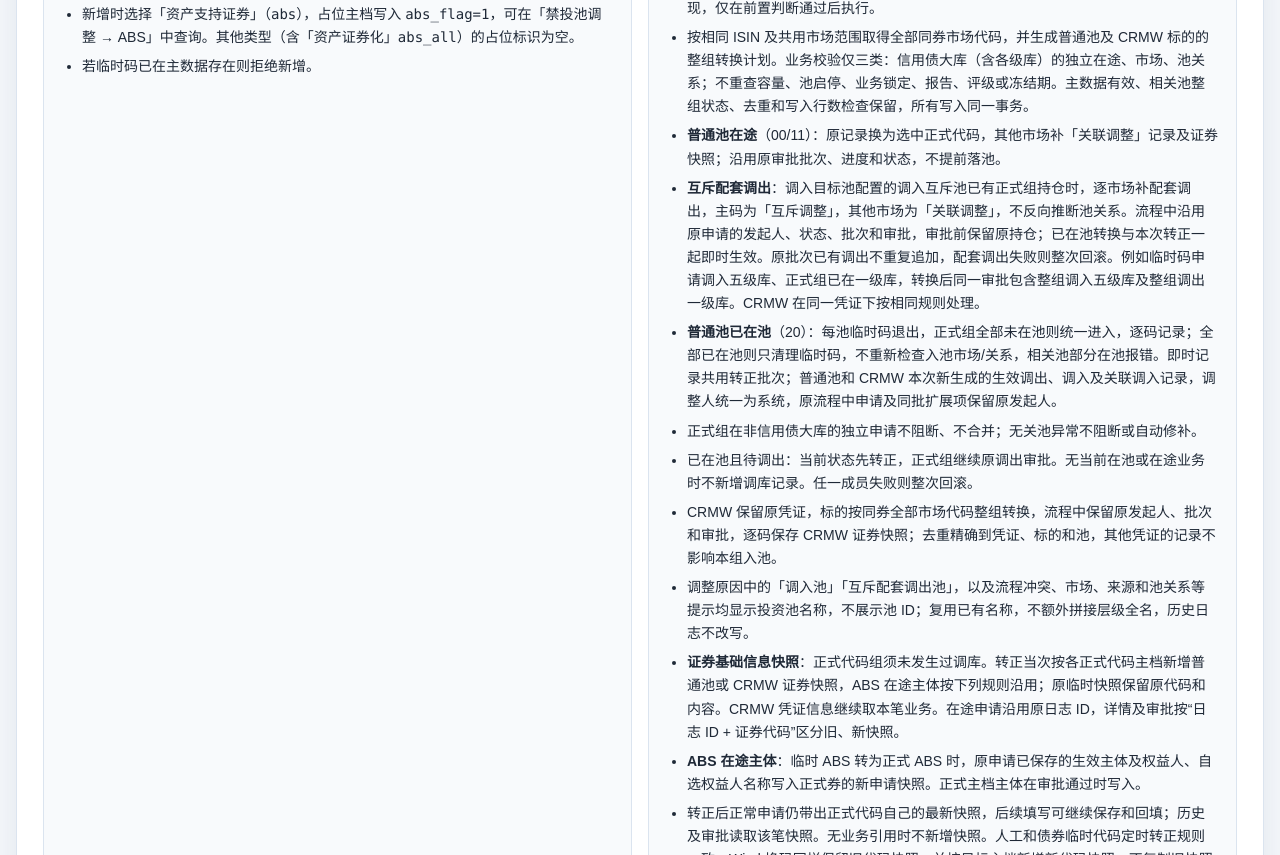
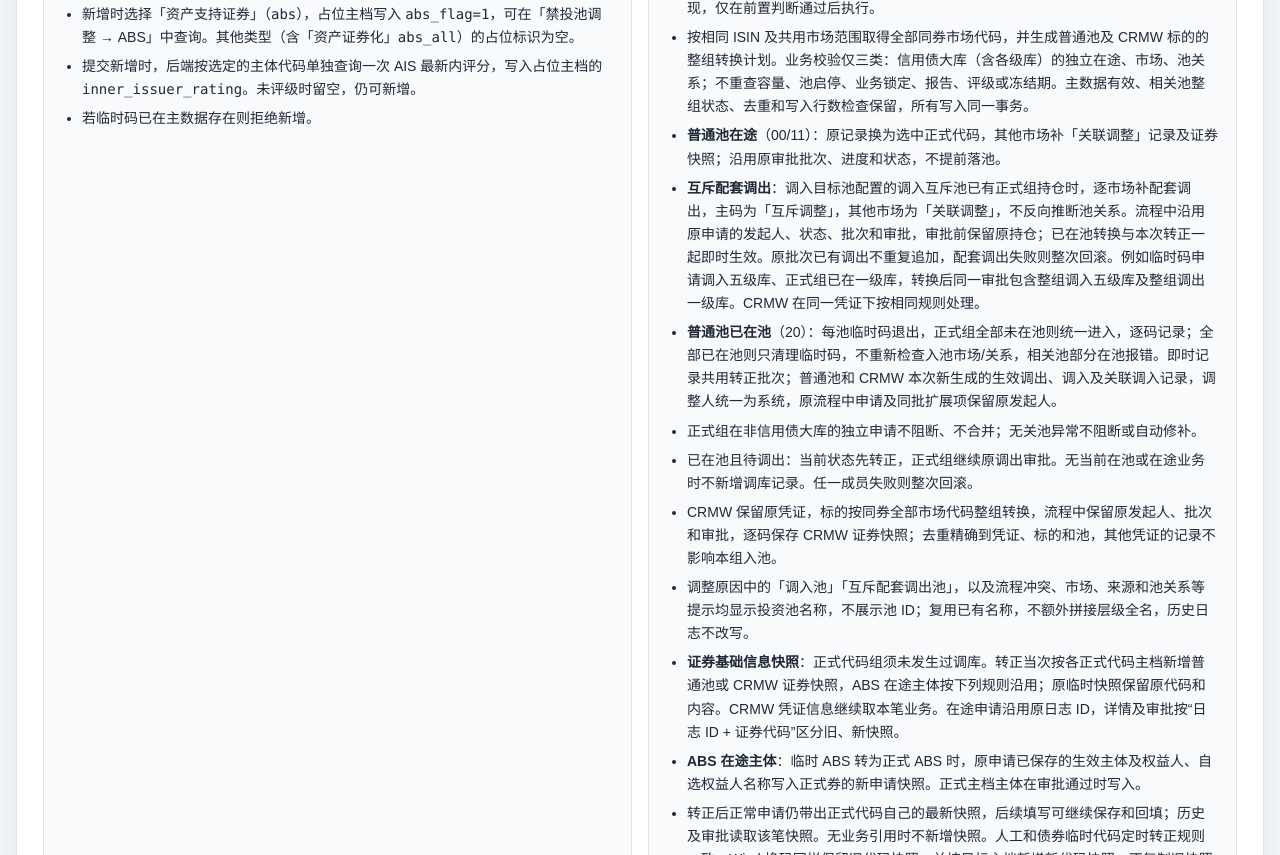
Before and after one commit to LiuXingQi123/znty-rrs-ui, a plain HTML site: page docs/temp-security-code-tables.html in a window 1280 px wide. Shown: the part 1906-2761 px from the top of the page. Drawn offline with Linux system fonts and the light colour scheme.

Commit message:
补充临时代码新增时的主体内评分说明

```diff
--- a/docs/temp-security-code-tables.html
+++ b/docs/temp-security-code-tables.html
@@ -410,6 +410,7 @@
                     <li>新增时额外写入 <code>sec_id = TEMP_ + 临时代码</code>，并同步到占位主档。例如代码 <code>001.IB</code> 对应 ID <code>TEMP_001.IB</code>。该字段仅供外部使用，当前页面和接口不展示、不返回，也不新增专门校验或业务判断；转正和取消保留该 ID。页面删除会移除对应的临时登记和占位主档。</li>
                     <li>同步插入 <code>rrs_securityinfo</code>（wind_code=临时代码，security_source=temporary，<code>market</code> 取表单选择的临时市场编码，与临时代码表的 <code>temp_security_market</code> 一致，<code>security_status=L</code> 上市中，issuer_code 取主体代码，发行/到期取表单并格式化为 <code>yyyyMMdd</code>；起息/止息/剩余期限未知不写）。上市状态枚举 <code>SecurityStatus</code>：<code>L</code>/<code>N</code>/<code>D</code>/<code>U</code>；占位须写明确值（临时代码用 <code>L</code>，来源无状态用 <code>U</code>）。留 <code>NULL</code> 时调库列表 <code>security_status != 'D'</code> 会因三值逻辑查不到。</li>
                     <li>新增时选择「资产支持证券」（<code>abs</code>），占位主档写入 <code>abs_flag=1</code>，可在「禁投池调整 → ABS」中查询。其他类型（含「资产证券化」<code>abs_all</code>）的占位标识为空。</li>
+                    <li>提交新增时，后端按选定的主体代码单独查询一次 AIS 最新内评分，写入占位主档的 <code>inner_issuer_rating</code>。未评级时留空，仍可新增。</li>
                     <li>若临时码已在主数据存在则拒绝新增。</li>
                 </ul>
             </article>
```
